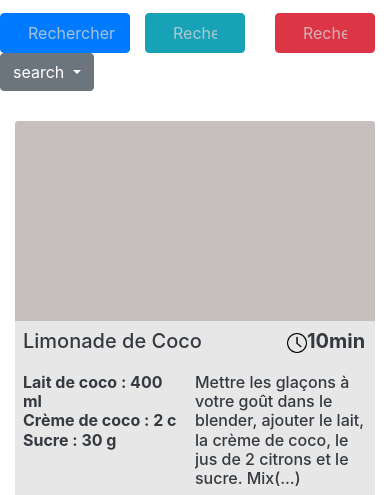
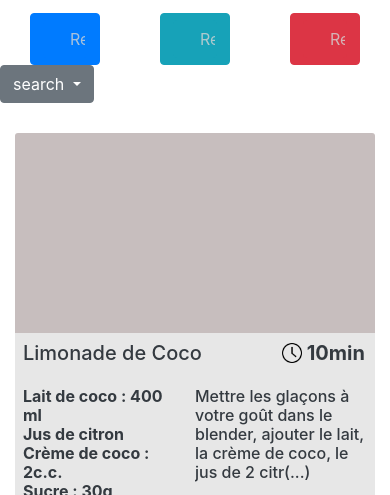
Before and after one commit to MikeWalder/Recipes-searcher, a plain HTML site: page index.html in a window 390 px wide. Shown: the part 349-844 px from the top of the page. Drawn offline with nearby package versions, Linux system fonts and the light colour scheme.

Commit message:
MAJ affichage et responsive

```diff
--- a/index.html
+++ b/index.html
@@ -35,13 +35,13 @@
         <div class="container">
             <div class="row">
 
-                <div class="col-4 p-0 m-0">
-                    <div class="dropdown">
-                        <button class="btn btn-primary text-light m-0 p-0" type="button" data-toggle="dropdown">
+                <div class="col-4">
+                    <div class="dropdown col-12">
+                        <button class="btn btn-primary btn-block text-light" type="button" data-toggle="dropdown">
                             <form autocomplete="off" action="index.html" class="m-0">
                                 <div class="input-group m-0">
                                     <input class="form-control col-12 bg-primary text-light"
-                                    placeholder="Rechercher un ingrédient">
+                                    placeholder="Rechercher un ingrédient...">
                                 </div>
                             </form>
                         </button>
@@ -50,12 +50,12 @@
                 </div>
 
                 <div class="col-4">
-                    <div class="dropdown">
-                        <button class="btn btn-info text-light m-0 p-0" type="button" data-toggle="dropdown">
+                    <div class="dropdown col-12">
+                        <button class="btn btn-info btn-block text-light" type="button" data-toggle="dropdown">
                             <form autocomplete="off" action="index.html" class="m-0">
                                 <div class="input-group">
                                     <input class="form-control col-12 bg-info text-light" type="search"
-                                    placeholder="Rechercher un appareil">
+                                    placeholder="Rechercher un appareil...">
                                 </div>
                             </form>
                         </button>
@@ -64,18 +64,36 @@
                 </div>
 
                 <div class="col-4">
-                    <div class="dropdown">
-                        <button class="btn btn-danger text-light m-0 p-0" type="button" data-toggle="dropdown">
+                    <div class="dropdown col-12">
+                        <button class="btn btn-danger btn-block text-light" type="button" id="dropDevice" data-toggle="dropdown">
                             <form autocomplete="off" action="index.html" class="m-0">
                                 <div class="autocomplete">
                                     <input class="form-control col-12 bg-danger text-light py-2" type="search"
-                                    placeholder="Rechercher un appareil">
+                                    placeholder="Rechercher un appareil...">
                                 </div>
                             </form>
                         </button>
+                        <div class="dropdown-menu bg-secondary" aria-labelledby="dropDevice">
+                            <div class="dropdown-col">
+                                <a class="dropdown-item text-light" href="#">Oranges</a>
+                                <a class="dropdown-item text-light" href="#">Bananas</a>
+                                <a class="dropdown-item text-light" href="#">Apples</a>
+                            </div>
+                            <div class="dropdown-col">
+                                <a class="dropdown-item text-light" href="#">Potatoes</a>
+                                <a class="dropdown-item text-light" href="#">Leeks</a>
+                                <a class="dropdown-item text-light" href="#">Cauliflowers</a>
+                            </div>
+                            <div class="dropdown-col">
+                                <a class="dropdown-item text-light" href="#">Beef</a>
+                                <a class="dropdown-item text-light" href="#">Pork</a>
+                                <a class="dropdown-item text-light" href="#">Venison</a>
+                            </div>
+                        </div>
                         <div id="ustensiles_result bg-info text-light"></div>
                     </div>
                 </div>
+
             </div>
         </div>
 
--- a/scripts/main.js
+++ b/scripts/main.js
@@ -1,5 +1,5 @@
 async function requestAllRecipes() {
-    return fetch('http://127.0.0.1:5500/Recipes-searcher/data/recipes.json')
+    return fetch('http://127.0.0.1:5500/data/recipes.json')
     .then(function(response) {
         return response.json();
     })
@@ -72,41 +72,48 @@ async function displayRecipes(dataRecipes) {
             recipe_title.innerHTML = recipe.name;
             let recipe_time = document.createElement('span');
             recipe_time.className = 'h5 font-weight-bold';
-            recipe_time.innerHTML = '<img src="assets/main/clock.png">' + recipe.time + 'min';
-            recipe_time.style.minWidth = '80px';
+            recipe_time.innerHTML = '<img class="mb-1" src="assets/main/clock.png"> ' + recipe.time + 'min';
+            recipe_time.style.minWidth = '85px';
             recipe_div.appendChild(recipe_title);
             recipe_div.appendChild(recipe_time);
 
             // Partie informations de la recette
             let container_recipe = document.createElement('div');
-            container_recipe.className = 'container-fluid p-0 m-0';
+            container_recipe.className = 'container-fluid no-gutters';
             let row_recipe = document.createElement('div');
             row_recipe.className = 'row';
             container_recipe.appendChild(row_recipe);
             let column_recipe = document.createElement('div');
-            column_recipe.className = 'col-6 m-0';
+            column_recipe.className = 'col-6 col-lg-7 m-0 ml-0 pl-0';
             let ingredients_recipe = document.createElement('span');
             ingredients_recipe.className = 'font-weight-bold h6';
             column_recipe.appendChild(ingredients_recipe);
             row_recipe.appendChild(column_recipe);
 
             recipe.ingredients.forEach((ingredient) => {
+                ingredients_recipe.innerHTML += ingredient.ingredient;
                 if(ingredient.unit) {
-                    if(ingredient.unit.length <= 2){
-                        ingredients_recipe.innerHTML += '' + ingredient.ingredient + ' : ' + ingredient.quantity + ' ' + ingredient.unit.split(" ", 1) + '<br>';
+                    switch(ingredient.unit) {
+                        case 'cuillères à soupe' :
+                            ingredients_recipe.innerHTML += ' : ' + ingredient.quantity + 'c.c.<br>';
+                            break;
+                        case 'grammes' :
+                            ingredients_recipe.innerHTML += ' : ' + ingredient.quantity + 'g<br>';
+                            break;
+                        default:
+                            ingredients_recipe.innerHTML += ' : ' + ingredient.quantity + ' ' + ingredient.unit + '<br>';
                     }
-                    else {
-                        ingredients_recipe.innerHTML += '' + ingredient.ingredient + ' : ' + ingredient.quantity + ' ' + ingredient.unit.substr(0, 1) + '<br>';
-                    }
+                } else {
+                    ingredients_recipe.innerHTML += '<br>';
                 }
             })
 
             let column_recipe_right = document.createElement('div');
-            column_recipe_right.className = 'col-6 m-0 pl-0 pr-2 recipe-descriptor';
+            column_recipe_right.className = 'col-6 col-lg-5 m-0 pl-0 pr-0 recipe-descriptor';
             row_recipe.appendChild(column_recipe_right);
             let desc_recipe = document.createElement('span');
             desc_recipe.className = 'h6';
-            desc_recipe.innerHTML = recipe.description.substr(0, 120) + '(...)';
+            desc_recipe.innerHTML = recipe.description.substr(0, 100) + '(...)';
             column_recipe_right.appendChild(desc_recipe);
 
             // Imbrications du DOM
```
